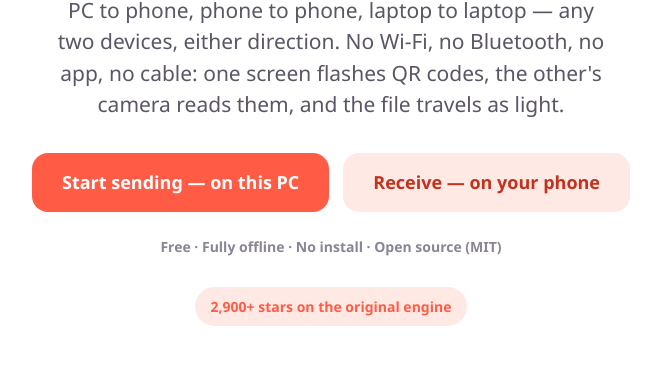
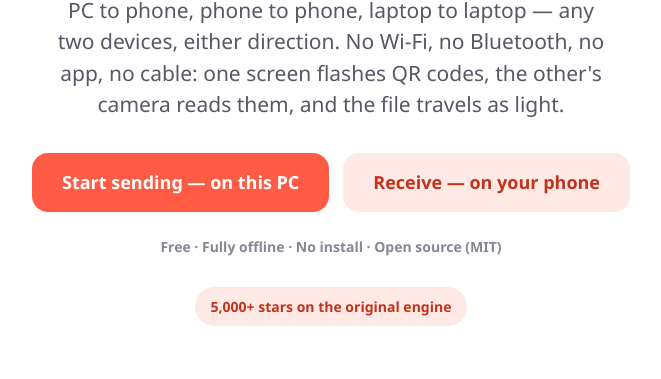
Before and after one commit to createdbyiyia/offline-file-transfer, a website built with Vite: page index.html in a window 1280 px wide. Shown: the part 370-749 px from the top of the page, without its empty margins (309-970 px from the left). Built offline with nearby package versions, Linux system fonts and the light colour scheme; no server answers.

Commit message:
Stars: fix low contrast in light theme (coral-dark) + update fallback count to 5,000+

```diff
--- a/index.html
+++ b/index.html
@@ -126,7 +126,7 @@
         href="https://github.com/bashalarmistalt/decimen-optical-transfer"
         rel="noopener"
         target="_blank"
-        >2,900+ stars on the original engine</a
+        >5,000+ stars on the original engine</a
       >
     </header>
 
--- a/shared/style.css
+++ b/shared/style.css
@@ -405,7 +405,7 @@ body.landing .hero {
   margin-top: 16px;
   font-size: 14px;
   font-weight: 800;
-  color: var(--coral);
+  color: var(--coral-dark);
   text-decoration: none;
   background: var(--coral-soft);
   padding: 9px 16px;
```
Also changed, not shown: _frames/f00.png (added), _frames/f01.png (added), _frames/f02.png (added), _frames/f03.png (added), _frames/f04.png (added), _frames/f05.png (added), _frames/f06.png (added), _frames/f07.png (added), _frames/f08.png (added), _frames/f09.png (added), _frames/f10.png (added), _frames/f11.png (added).
